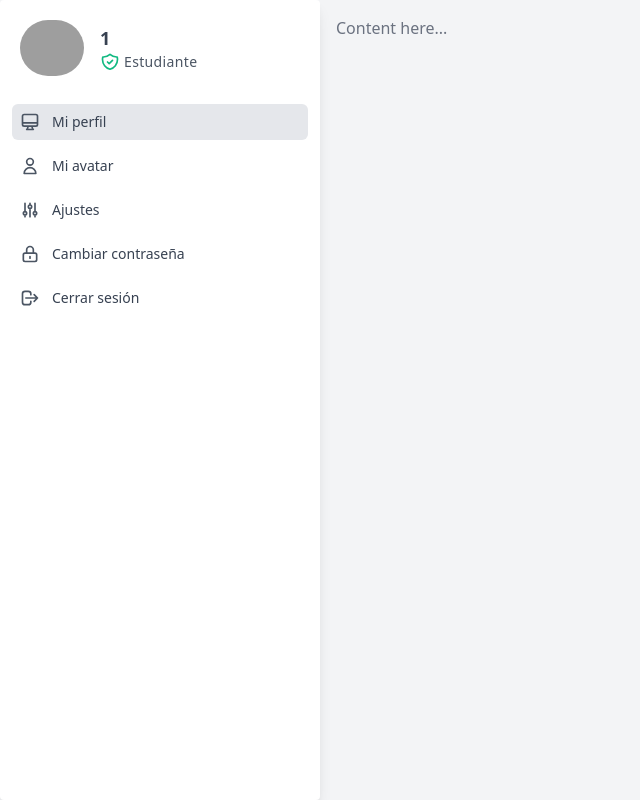
After one commit to Jeferson-Matos/CMPO2, a PHP site: page /user.php in a window 1280 px wide. The commit adds this page. Shown: the whole page, without its empty margins (0-640 px from the left). Run offline with PHP 8.4, Linux system fonts and the light colour scheme; a user stored in the database is signed in; data comes from the database, SQL or seed files in the repository; data that the repository does not hold is empty; grey boxes are pictures that could not be loaded.

Commit message:
Add files via upload

```diff
--- a/CMPO2/home.php
+++ b/CMPO2/home.php
@@ -14,6 +14,7 @@ if ($_SESSION['tipo_usu_val'] == 1){
 
 if ($_SESSION['tipo_usu_val'] < 1){
 header('location: index.php');}
+include ('avatar\pre_app.php');
 
 ?>
 
--- a/CMPO2/lateral.php
+++ b/CMPO2/lateral.php
@@ -1,3 +1,5 @@
+
+
 <link rel="stylesheet" href="https://cdnjs.cloudflare.com/ajax/libs/tailwindcss/2.2.19/tailwind.min.css">
 
 
@@ -8,8 +10,8 @@
 </button>
 <div class="h-fit bg-blue-500 grid place-items-center" id="fill">
 
-<div class="container w-20 h-20 content-center" id="user_option_div">
-<a href="#" id="user_option"><img class="object-contain hover:border-gray-200" src="recursos/user-icon.png" id="user-icon"></a>
+<div class="container w-20 h-20 content-center rounded-full" id="user_option_div">
+<a href="#" id="user_option"><img class="object-fill w-full h-full rounded-full hover:border-gray-200" src="<?php echo $avatar_img; ?>" id="user-icon"></a>
 </div>
 <h1 class="text-center" id="header_text"><?php echo $_SESSION['nick_usu']; ?></h1>
 </div>
--- /dev/null
+++ b/CMPO2/user.php
@@ -0,0 +1,111 @@
+<?php
+session_start();
+
+if ($_SESSION['tipo_usu_val'] == 1){
+    $Modo = 'Estudiante';
+}elseif($_SESSION['tipo_usu_val'] == 2){
+    $Modo = 'Docente';
+}elseif($_SESSION['tipo_usu_val'] == 3){
+    $Modo = 'Administrador'; };
+
+if ($_SESSION['tipo_usu_val'] < 1){
+header('location: index.php');}
+include ('avatar\pre_app.php');
+
+?>
+
+<link rel="stylesheet" href="https://cdnjs.cloudflare.com/ajax/libs/tailwindcss/2.2.19/tailwind.min.css">
+<div class="flex flex-wrap bg-gray-100 w-full h-screen">
+    <div class="bg-white rounded p-3 shadow-lg md:w-5/12 lg:w-3/12">
+
+    <!-- Escritorio -->
+
+    <div class="lg:flex items-center space-x-4 p-2 mb-5 sm:hidden">
+            <img class="rounded-full w-16 md:w-36 md:h-32 lg:w-16 lg:h-14" src="<?php echo $_SESSION['avatar_img']; ?>" alt="James Bhatta">
+            <div>
+                <h4 class="font-semibold text-gray-700 capitalize font-poppins tracking-wide md:text-3xl lg:text-lg"><?php echo $_SESSION['nick_usu']; ?></h4>
+                <span class="tracking-wide flex items-center space-x-1 md:text-2xl lg:text-sm">
+                    <svg class="text-green-500 md:h-10 lg:h-5" xmlns="http://www.w3.org/2000/svg" fill="none" viewBox="0 0 24 24" stroke="currentColor">
+                        <path stroke-linecap="round" stroke-linejoin="round" stroke-width="2" d="M9 12l2 2 4-4m5.618-4.016A11.955 11.955 0 0112 2.944a11.955 11.955 0 01-8.618 3.04A12.02 12.02 0 003 9c0 5.591 3.824 10.29 9 11.622 5.176-1.332 9-6.03 9-11.622 0-1.042-.133-2.052-.382-3.016z" />
+                    </svg><span class="text-gray-600"><?php echo $Modo; ?></span>
+                </span>
+            </div>
+        </div>
+
+    <!-- Movil -->
+
+    <div class="lg:hidden space-x-4 p-2 mb-5">
+    <div class="grid place-items-center mb-5"><img class="rounded-full w-56 h-52" src="<?php echo $_SESSION['avatar_img']; ?>" alt="James Bhatta"></div>
+            <div class="grid place-items-center mb-2">
+                <h4 class="font-semibold text-gray-700 capitalize font-poppins tracking-wide mb-5 md:text-5xl lg:text-lg"><?php echo $_SESSION['nick_usu']; ?></h4>
+                <span class="tracking-wide flex items-center space-x-1 mb-5 md:text-4xl lg:text-sm">
+                    <svg class="text-green-500 md:h-10 lg:h-5" xmlns="http://www.w3.org/2000/svg" fill="none" viewBox="0 0 24 24" stroke="currentColor">
+                        <path stroke-linecap="round" stroke-linejoin="round" stroke-width="2" d="M9 12l2 2 4-4m5.618-4.016A11.955 11.955 0 0112 2.944a11.955 11.955 0 01-8.618 3.04A12.02 12.02 0 003 9c0 5.591 3.824 10.29 9 11.622 5.176-1.332 9-6.03 9-11.622 0-1.042-.133-2.052-.382-3.016z" />
+                    </svg><span class="text-gray-600"><?php echo $Modo; ?></span>
+                </span>
+            </div>
+        </div>
+
+        <ul class="md:space-y-16 lg:space-y-2 sm:text-xl md:text-5xl lg:text-sm">
+            <li>
+                <a href="#" class="flex items-center space-x-3 text-gray-700 p-2 rounded-md font-medium hover:bg-gray-200 bg-gray-200 focus:shadow-outline">
+                    <span class="text-gray-600">
+                        <svg class="md:h-14 lg:h-5" xmlns="http://www.w3.org/2000/svg" fill="none" viewBox="0 0 24 24" stroke="currentColor">
+                            <path stroke-linecap="round" stroke-linejoin="round" stroke-width="2" d="M9.75 17L9 20l-1 1h8l-1-1-.75-3M3 13h18M5 17h14a2 2 0 002-2V5a2 2 0 00-2-2H5a2 2 0 00-2 2v10a2 2 0 002 2z" />
+                        </svg>
+                    </span>
+                    <span>Mi perfil</span>
+                </a>
+            </li>
+            <li>
+                <button onclick="" class="flex items-center space-x-3 text-gray-700 p-2 rounded-md font-medium hover:bg-gray-200 focus:bg-gray-200 focus:shadow-outline" id="boton_avatar">
+                    <span class="text-gray-600">
+                        <svg class="md:h-14 lg:h-5" xmlns="http://www.w3.org/2000/svg" fill="none" viewBox="0 0 24 24" stroke="currentColor">
+                            <path stroke-linecap="round" stroke-linejoin="round" stroke-width="2" d="M16 7a4 4 0 11-8 0 4 4 0 018 0zM12 14a7 7 0 00-7 7h14a7 7 0 00-7-7z" />
+                        </svg>
+                    </span>
+                    <span>Mi avatar</span>
+                </button>
+            </li>
+            <li>
+                <a href="#" class="flex items-center space-x-3 text-gray-700 p-2 rounded-md font-medium hover:bg-gray-200 focus:bg-gray-200 focus:shadow-outline">
+                    <span class="text-gray-600">
+                        <svg class="md:h-14 lg:h-5" xmlns="http://www.w3.org/2000/svg" fill="none" viewBox="0 0 24 24" stroke="currentColor">
+                            <path stroke-linecap="round" stroke-linejoin="round" stroke-width="2" d="M12 6V4m0 2a2 2 0 100 4m0-4a2 2 0 110 4m-6 8a2 2 0 100-4m0 4a2 2 0 110-4m0 4v2m0-6V4m6 6v10m6-2a2 2 0 100-4m0 4a2 2 0 110-4m0 4v2m0-6V4"></path>
+                        </svg>
+                    </span>
+                    <span>Ajustes</span>
+                </a>
+            </li>
+            <li>
+                <a href="#" class="flex items-center space-x-3 text-gray-700 p-2 rounded-md font-medium hover:bg-gray-200 focus:bg-gray-200 focus:shadow-outline">
+                    <span class="text-gray-600">
+                        <svg class="md:h-14 lg:h-5" xmlns="http://www.w3.org/2000/svg" fill="none" viewBox="0 0 24 24" stroke="currentColor">
+                            <path stroke-linecap="round" stroke-linejoin="round" stroke-width="2" d="M12 15v2m-6 4h12a2 2 0 002-2v-6a2 2 0 00-2-2H6a2 2 0 00-2 2v6a2 2 0 002 2zm10-10V7a4 4 0 00-8 0v4h8z" />
+                        </svg>
+                    </span>
+                    <span>Cambiar contraseña</span>
+                </a>
+            </li>
+            <li>
+                <a href="#" class="flex items-center space-x-3 text-gray-700 p-2 rounded-md font-medium hover:bg-gray-200 focus:bg-gray-200 focus:shadow-outline">
+                    <span class="text-gray-600">
+                        <svg class="md:h-14 lg:h-5" xmlns="http://www.w3.org/2000/svg" fill="none" viewBox="0 0 24 24" stroke="currentColor">
+                            <path stroke-linecap="round" stroke-linejoin="round" stroke-width="2" d="M17 16l4-4m0 0l-4-4m4 4H7m6 4v1a3 3 0 01-3 3H6a3 3 0 01-3-3V7a3 3 0 013-3h4a3 3 0 013 3v1" />
+                        </svg>
+                    </span>
+                    <span>Cerrar sesión</span>
+                </a>
+            </li>
+        </ul>
+    </div>
+
+    <div class="md:w-7/12 lg:w-9/12">
+        <div class="p-4 text-gray-500" id="Content">
+            Content here... <?php ?>
+        </div>
+    </div>
+</div>
+
+<script src="jquery-3.6.0.min.js"></script>
+<script src="user/app.js"></script>
```
